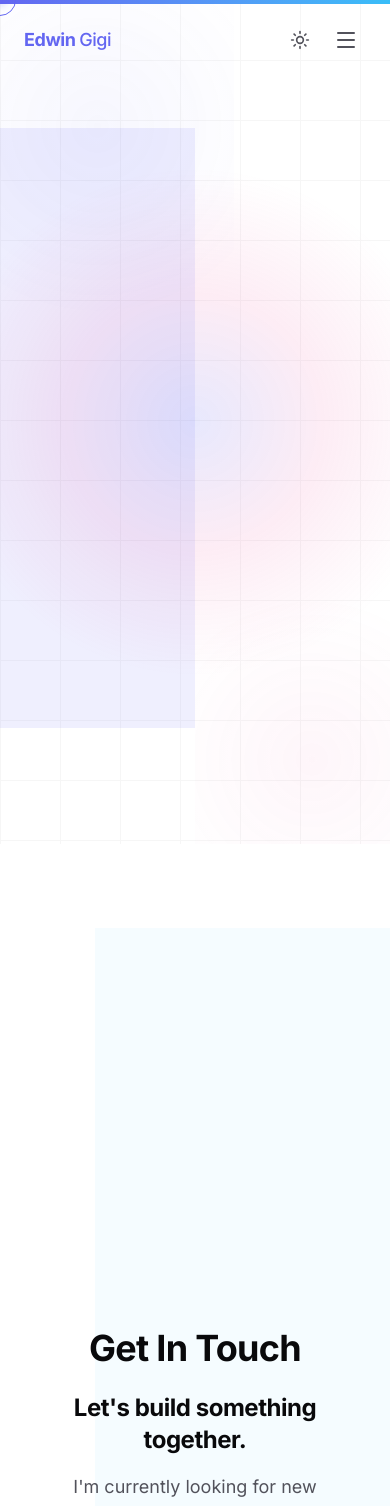
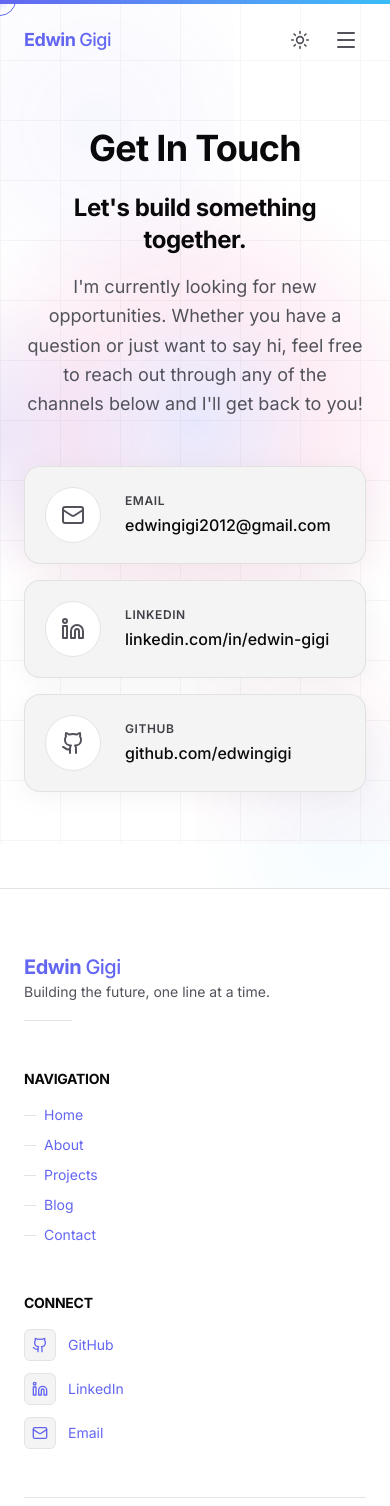
Before and after one commit to EdwinGigi/EdwinGigi.github.io, a React (Vite) app in the folder frontend/: page /contact in a window 390 px wide. Shown: the top 1506 px of the page. Built offline with nearby package versions, Linux system fonts and the light colour scheme.

Commit message:
style: fix mobile spacing on contact page

```diff
--- a/frontend/src/pages/Contact.jsx
+++ b/frontend/src/pages/Contact.jsx
@@ -32,15 +32,15 @@ export default function Contact() {
   ]
 
   return (
-    <div className="min-h-screen px-6 py-12 pb-24 md:py-24 relative overflow-hidden flex flex-col items-center justify-center">
+    <div className="min-h-[calc(100vh-80px)] px-6 pt-12 pb-24 md:py-24 relative overflow-hidden flex flex-col items-center justify-start md:justify-center">
       <Helmet>
         <title>Contact — Edwin Gigi</title>
         <meta name="description" content="Get in touch with Edwin Gigi for software engineering opportunities and collaborations." />
       </Helmet>
 
-      {/* Decorative background blur */}
-      <div className="glow-orb top-1/4 left-0 -translate-x-1/2 h-[600px] w-[600px] bg-primary/10" />
-      <div className="glow-orb bottom-0 right-0 translate-x-1/3 translate-y-1/3 h-[600px] w-[600px] bg-accent/5" />
+      {/* Decorative background blur (Optimized radial gradients) */}
+      <div className="absolute top-1/4 left-0 -translate-x-1/2 h-[300px] w-[300px] rounded-full pointer-events-none" style={{ background: 'radial-gradient(circle, var(--color-primary) 0%, transparent 70%)', opacity: 0.1 }} />
+      <div className="absolute bottom-0 right-0 translate-x-1/3 translate-y-1/3 h-[300px] w-[300px] rounded-full pointer-events-none" style={{ background: 'radial-gradient(circle, var(--color-accent) 0%, transparent 70%)', opacity: 0.05 }} />
 
       <div className="mx-auto max-w-3xl space-y-12 relative z-10 w-full">
 
```
